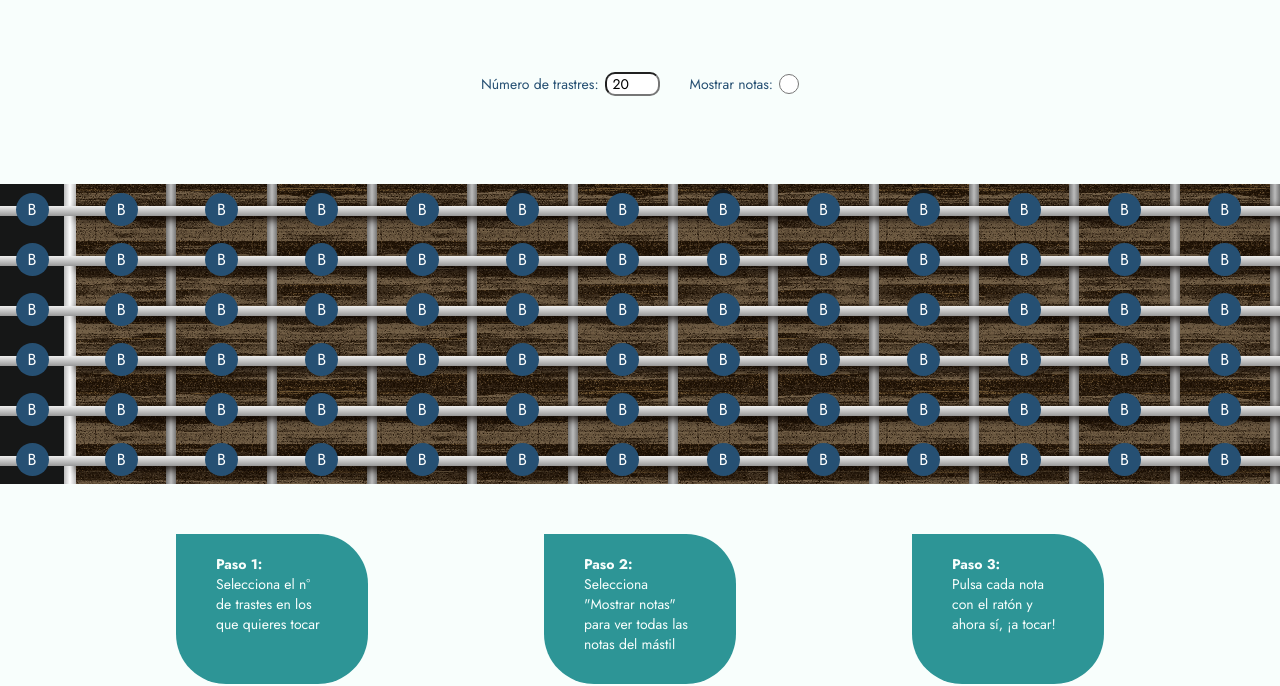
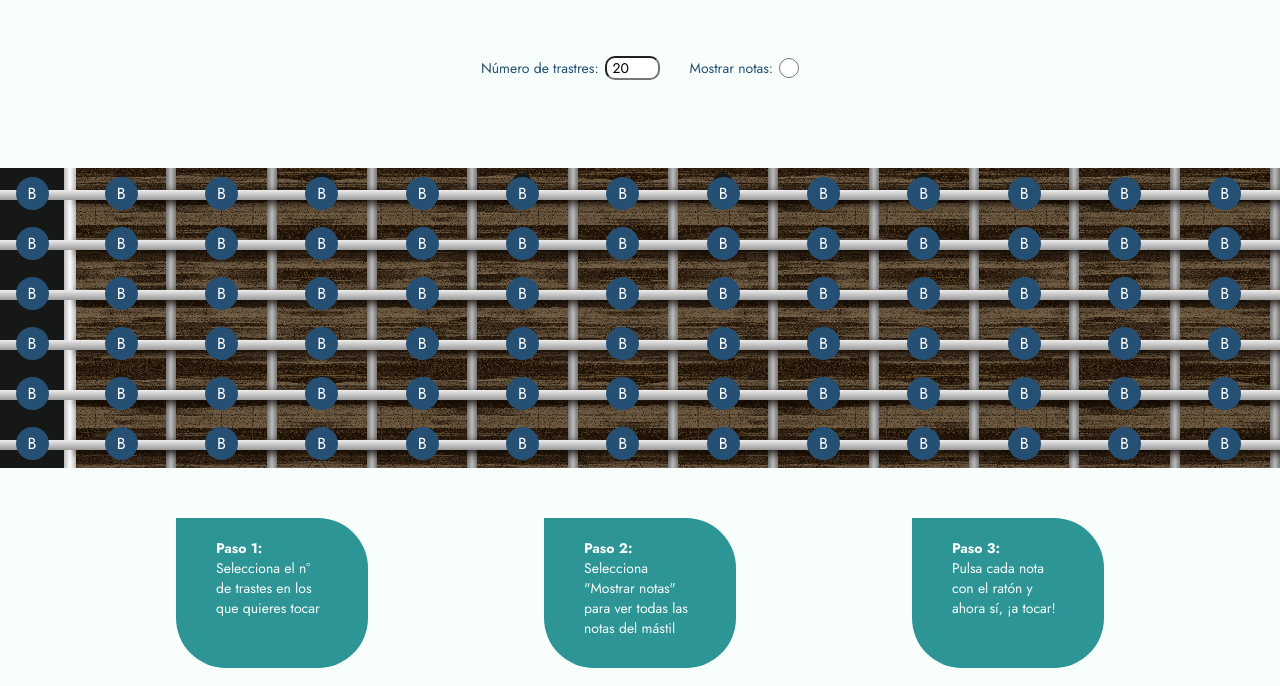
Before and after one commit to jfpaes6453/guitar-girls-school, a website built with Vite: page pages/guitar.html in a window 1280 px wide. Shown: the part 80-766 px from the top of the page. Built offline with nearby package versions, Linux system fonts and the light colour scheme.

Commit message:
change CSS

```diff
--- a/src/css/components/guitar.css
+++ b/src/css/components/guitar.css
@@ -16,7 +16,7 @@
   height: 6.25rem;
   margin: auto;
   gap: .375rem;
-  margin-top: 3.125rem;
+  margin-top: 2.125rem;
 }
 
 input[type="number" i] {
```
